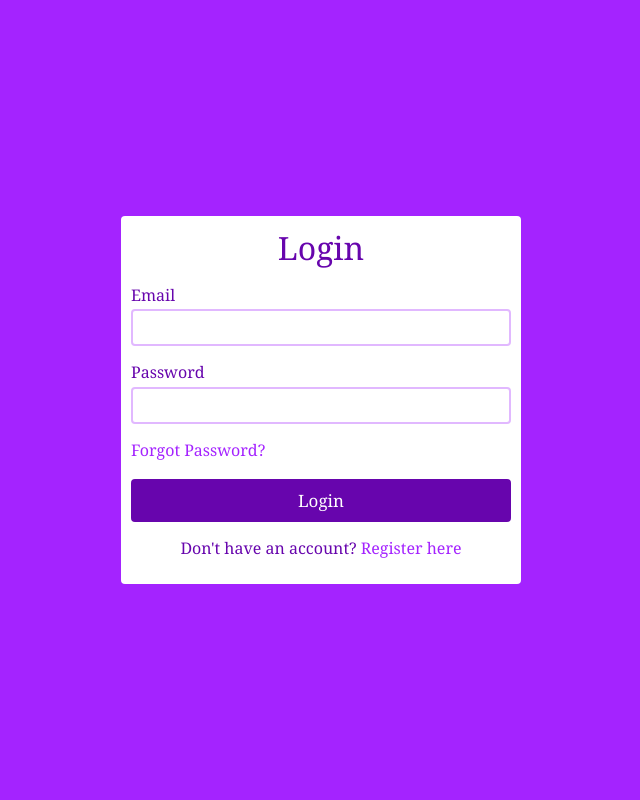
After one commit to DharshiBalasubramaniyam/User-Authentication-System, a PHP site: page /user/login.php in a window 1280 px wide. The commit adds this page. Shown: the whole page, without its empty margins (319-959 px from the left). Run offline with PHP 8.4, Linux system fonts and the light colour scheme.

Commit message:
added login.php

```diff
--- a/styles/styles.css
+++ b/styles/styles.css
@@ -95,11 +95,11 @@
     text-align: center;
     color: var(--darkpurple);
 }
-.container form .box:last-child a {
+.container form .box a {
     color:var(--purple);
     transition: 0.3s;
 }
-.container form .box:last-child a:hover {
+.container form .box a:hover {
     color: var(--darkpurple);
 }
 
@@ -108,15 +108,18 @@
     display: flex;
     flex-direction: column;
     align-items: center;
-    padding: 15px;
+    width: 98%;
+    max-width: 500px;
 }
 .container .message-box h1 {
     color: white;
+    text-align: center;
 }
 .container .message-box h4 {
     color: white;
     font-size: 20px;
     margin: 25px 0;
+    text-align: center;
 }
 .container .message-box button {
     padding: 7px 25px;
@@ -126,7 +129,17 @@
     cursor: pointer;
     font-size: 18px;
     border-radius: 20px;
+    margin: 0 15px;
 }
 .container .message-box button:hover {
     opacity: 0.9;
 }
+
+.container form .error-box {
+    color: red;
+    background-color: rgb(255, 231, 231);
+    padding: 7px 0;
+    text-align: center;
+    margin-top: 8px;
+    border-radius: 4px;
+}
--- /dev/null
+++ b/user/login.php
@@ -0,0 +1,98 @@
+<?php
+    include "../database/dbconnection.php";
+
+    $error = "";
+    $email = $password = "";
+
+    if(isset($_POST['submit'])) {
+
+        if (isset($_POST['email']))   $email = sanitizeMySQL($connection,  $_POST['email']);
+        if (isset($_POST['password']))  $password = sanitizeMySQL($connection,  $_POST['password']);
+
+        $error = validate($connection, $email, $password);
+
+        if ($error=="") {
+            echo "<script>alert('you have successfully logined');</script>";
+            $email = ""; $password = "";
+        }
+
+    }
+
+?>
+
+
+<!DOCTYPE html>
+<html lang="en">
+<head>
+    <meta charset="UTF-8">
+    <meta name="viewport" content="width=device-width, initial-scale=1.0">
+    <link rel="stylesheet" href="../styles/styles.css">
+    <title>Login</title>
+</head>
+<body>
+    <div class="container">
+        <form action="login.php" method="post" novalidate id="form">
+            <h1>Login</h1>
+            <?php if (!empty($error)) { ?>
+                <div class="error-box"><?php echo $error; ?></div>
+            <?php } ?>
+            <div class="box">
+                <label for="email">Email</label><br>
+                <input type="email" name="email" value="<?php echo $email; ?>"><br>
+            </div>
+            <div class="box">
+                <label for="password">Password</label><br>
+                <input type="password" name="password"value="<?php echo $password; ?>" ><br>
+            </div>
+            <div class="box">
+                <a href="#">Forgot Password?</a>
+            </div>
+            <div class="box">
+                <input type="submit" value="Login" name="submit">
+            </div>
+
+            <div class="box">
+                Don't have an account? <a href="register.php">Register here</a>
+            </div>
+
+        </form>
+    </div>
+</body>
+</html>
+
+<?php
+
+    function sanitizeString($var) {
+        $var = stripslashes($var);
+        $var = strip_tags($var);
+        $var = htmlentities($var);
+        return $var;
+    }
+    function sanitizeMySQL($connection, $var){
+        $var = mysqli_real_escape_string($connection, $var);
+        $var = sanitizeString($var);
+        return $var;
+    }
+
+    function validate($connection, $email, $password) {
+        $hash_pass = hash('ripemd128', $password);
+
+        $result = getUser($connection, $email, $hash_pass);
+
+        if (mysqli_num_rows($result)==0) {
+            return "Invalid username or password!";
+        }
+        return "";
+
+    }
+
+    function getUser($connection, $email, $password) {
+        $sql = "SELECT * FROM user WHERE email='$email' AND password='$password'";
+        $result = mysqli_query($connection, $sql);
+        return $result;
+    }
+
+
+
+
+?>
--- a/user/register.php
+++ b/user/register.php
@@ -1,6 +1,5 @@
 <?php
     include "../database/dbconnection.php";
-    // echo "<script> alert('Your registration is successfull. Login now.') </script>";
 
 
     $usernameError = $genderError = $emailError = $passwordError = $cpasswordError = $agreeError = "";
@@ -25,7 +24,7 @@
 
 
         if ($usernameError=="" && $genderError ==""  && $emailError =="" && $passwordError=="" && $cpasswordError =="" && $agreeError =="") {
-            $pass = hash('ripemd128', '$password');
+            $pass = hash('ripemd128', $password);
             $usernameError = checkUsername($connection, $username);
             $emailError = checkEmail($connection, $email);
 
@@ -90,7 +89,7 @@
             </div>
 
             <div class="box">
-                Already a member? <a href="#">Login here</a>
+                Already a member? <a href="login.php">Login here</a>
             </div>
 
         </form>
--- a/user/registrationcomplete.php
+++ b/user/registrationcomplete.php
@@ -11,7 +11,7 @@
         <div class="message-box">
             <h1>Registration Complete!</h1>
             <h4>Thank you for registering on coding. You are almost done.</h4>
-            <a href="login.html"><button>Login Now</button></a>
+            <a href="login.php"><button>Login Now</button></a>
         </div>
     </div>
 </body>
```
Also changed, not shown: user/login.html (deleted, +0 -10 lines).
